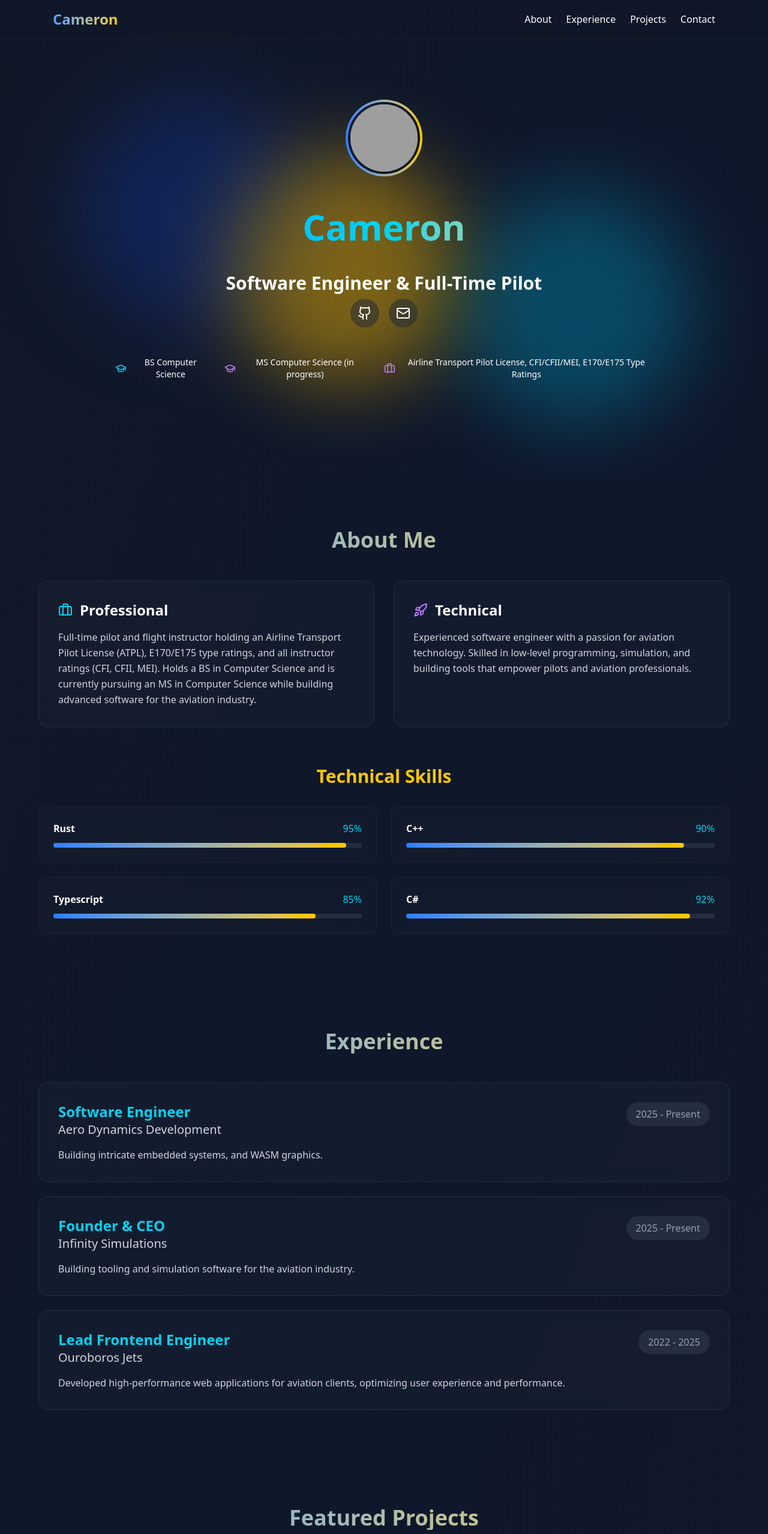
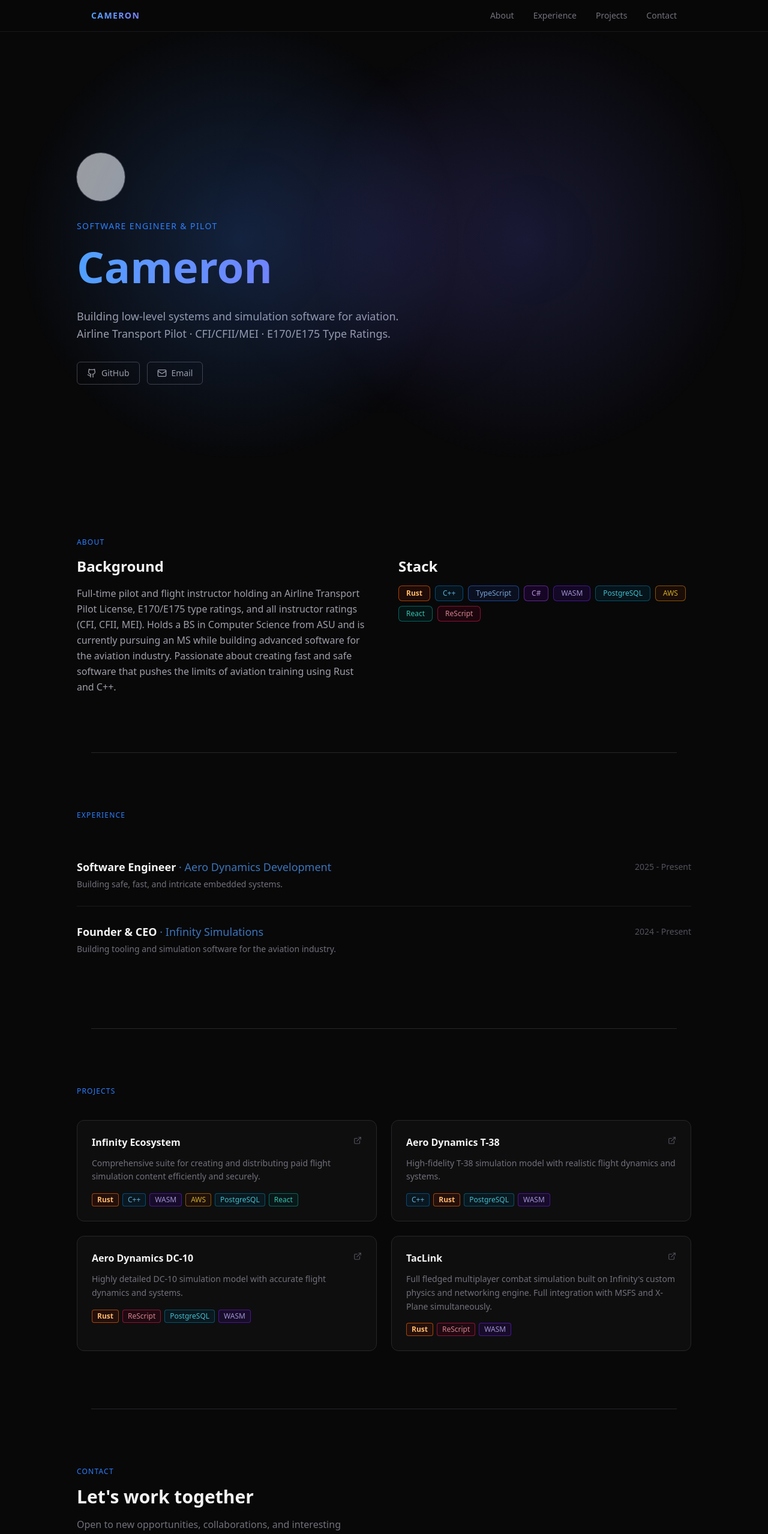
Before and after one commit to Cameron-Griego/cameron-griego.github.io, a React (Vite) app: page / in a window 1280 px wide. Shown: the top 2557 px of the page at 60% size. Built offline with nearby package versions, Linux system fonts and the light colour scheme; grey boxes are pictures that could not be loaded.

Commit message:
Update portfolio colors

```diff
--- a/src/Portfolio.tsx
+++ b/src/Portfolio.tsx
@@ -1,49 +1,33 @@
-import { useState, useEffect } from "react";
-import {
-	Github,
-	Mail,
-	Briefcase,
-	GraduationCap,
-	Rocket,
-	ExternalLink,
-} from "lucide-react";
+import { Github, Mail, ExternalLink } from "lucide-react";
 
-export default function Portfolio() {
-	const [_scrollY, setScrollY] = useState(0);
+const techColors: Record<string, string> = {
+	Rust: "border-orange-500/60 text-orange-300 bg-orange-950/40 font-semibold",
+	"C++": "border-sky-600/50 text-sky-300/80 bg-sky-950/30",
+	TypeScript: "border-blue-500/50 text-blue-300/80 bg-blue-950/30",
+	"C#": "border-purple-500/50 text-purple-300/80 bg-purple-950/30",
+	WASM: "border-violet-600/50 text-violet-300/80 bg-violet-950/30",
+	PostgreSQL: "border-cyan-600/50 text-cyan-300/80 bg-cyan-950/30",
+	AWS: "border-amber-500/50 text-amber-300/80 bg-amber-950/30",
+	React: "border-teal-500/50 text-teal-300/80 bg-teal-950/30",
+	ReScript: "border-rose-500/50 text-rose-300/80 bg-rose-950/30",
+};
 
-	useEffect(() => {
-		const handleScroll = () => setScrollY(window.scrollY);
-		window.addEventListener("scroll", handleScroll);
-		return () => window.removeEventListener("scroll", handleScroll);
-	}, []);
-
-	const skills = [
-		{ name: "Rust", level: 95 },
-		{ name: "C++", level: 90 },
-		{ name: "Typescript", level: 85 },
-		{ name: "C#", level: 92 },
-	];
+const tagClass = (name: string, base: string) =>
+	`${base} ${techColors[name] ?? "border-zinc-700 text-zinc-400 bg-zinc-800/40"}`;
 
 const experiences = [
 	{
 		title: "Software Engineer",
 		company: "Aero Dynamics Development",
 		period: "2025 - Present",
-			description: "Building intricate embedded systems, and WASM graphics.",
+		description: "Building safe, fast, and intricate embedded systems.",
 	},
 	{
 		title: "Founder & CEO",
 		company: "Infinity Simulations",
-			period: "2025 - Present",
+		period: "2024 - Present",
 		description:
 			"Building tooling and simulation software for the aviation industry.",
-		},
-		{
-			title: "Lead Frontend Engineer",
-			company: "Ouroboros Jets",
-			period: "2022 - 2025",
-			description:
-				"Developed high-performance web applications for aviation clients, optimizing user experience and performance.",
 	},
 ];
 
@@ -56,51 +40,78 @@ export default function Portfolio() {
 		link: "https://www.infinity-simulations.com/#/about",
 	},
 	{
-			title: "Aero Dynamics T-38 Aircraft",
+		title: "Aero Dynamics T-38",
 		description:
-				"High fidelity T-38 simulation model with realistic flight dynamics and systems.",
+			"High-fidelity T-38 simulation model with realistic flight dynamics and systems.",
 		tech: ["C++", "Rust", "PostgreSQL", "WASM"],
 		link: "https://www.infinity-simulations.com/#/aircraft",
 	},
 	{
-			title: "Ouroboros Jets E-Series Aircraft",
+		title: "Aero Dynamics DC-10",
 		description:
-				"Simulation of the Embraer E-Jet series with detailed systems and performance modeling.",
-			tech: ["Typescript", "C++", "Rust", "PostgreSQL", "WASM"],
-			link: "#",
+			"Highly detailed DC-10 simulation model with accurate flight dynamics and systems.",
+		tech: ["Rust", "ReScript", "PostgreSQL", "WASM"],
+		link: "https://www.infinity-simulations.com/#/aircraft",
+	},
+	{
+		title: "TacLink",
+		description:
+			"Full fledged multiplayer combat simulation built on Infinity's custom physics and networking engine. Full integration with MSFS and X-Plane simultaneously.",
+		tech: ["Rust", "ReScript", "WASM"],
+		link: "https://www.infinity-simulations.com/",
 	},
 ];
 
+const skills = [
+	"Rust",
+	"C++",
+	"TypeScript",
+	"C#",
+	"WASM",
+	"PostgreSQL",
+	"AWS",
+	"React",
+	"ReScript",
+];
+
+export default function Portfolio() {
 	return (
-		<div className="min-h-screen bg-gradient-to-br from-gray-900 via-slate-900 to-gray-900 text-white">
-			{/* Animated background gradient */}
-			<div className="fixed inset-0 overflow-hidden pointer-events-none">
+		<div className="min-h-screen bg-[#080809] text-zinc-200 font-sans antialiased">
+			{/* Background glows */}
 			<div
-					className="absolute w-96 h-96 bg-blue-700 rounded-full mix-blend-multiply filter blur-3xl opacity-20 animate-pulse"
-					style={{ top: "20%", left: "10%", animationDuration: "7s" }}
+				className="fixed top-0 left-0 w-200 h-200 rounded-full pointer-events-none"
+				style={{
+					background:
+						"radial-gradient(circle, rgba(59,130,246,0.22) 0%, transparent 65%)",
+				}}
 			/>
 			<div
-					className="absolute w-96 h-96 bg-cyan-600 rounded-full mix-blend-multiply filter blur-3xl opacity-20 animate-pulse"
-					style={{ top: "40%", right: "10%", animationDuration: "9s" }}
+				className="fixed bottom-0 right-0 w-200 h-200 rounded-full pointer-events-none"
+				style={{
+					background:
+						"radial-gradient(circle, rgba(99,102,241,0.18) 0%, transparent 65%)",
+				}}
 			/>
 			<div
-					className="absolute w-96 h-96 bg-yellow-500 rounded-full mix-blend-multiply filter blur-3xl opacity-20 animate-pulse"
-					style={{ bottom: "20%", left: "30%", animationDuration: "11s" }}
+				className="fixed top-1/2 left-1/2 -translate-x-1/2 -translate-y-1/2 w-150 h-150 rounded-full pointer-events-none"
+				style={{
+					background:
+						"radial-gradient(circle, rgba(139,92,246,0.07) 0%, transparent 70%)",
+				}}
 			/>
-			</div>
 
 			{/* Navigation */}
-			<nav className="fixed top-0 w-full z-50 backdrop-blur-md bg-gray-900/60 border-b border-gray-800/50">
-				<div className="max-w-6xl mx-auto px-6 py-4 flex justify-between items-center">
-					<div className="text-2xl font-bold bg-gradient-to-r from-blue-400 to-yellow-400 text-transparent bg-clip-text">
+			<nav className="fixed top-0 w-full z-50 border-b border-zinc-800/60 bg-[#080809]/80 backdrop-blur-md">
+				<div className="max-w-5xl mx-auto px-6 py-4 flex justify-between items-center">
+					<span className="text-sm font-semibold tracking-widest uppercase bg-linear-to-r from-blue-400 to-indigo-400 text-transparent bg-clip-text">
 						Cameron
-					</div>
-					<div className="flex gap-6">
-						{["About", "Experience", "Projects", "Contact"].map((item) => (
+					</span>
+					<div className="flex gap-8 text-sm text-zinc-500">
+						{["about", "experience", "projects", "contact"].map((item) => (
 							<a
 								key={item}
-								href={`#${item.toLowerCase()}`}
-								className="hover:text-cyan-400 transition-colors duration-300"
+								href={`#${item}`}
+								className="hover:text-zinc-200 transition-colors duration-200 capitalize"
 							>
 								{item}
 							</a>
@@ -109,216 +120,216 @@ export default function Portfolio() {
 				</div>
 			</nav>
 
-			{/* Hero Section */}
-			<section
-				id="hero"
-				className="min-h-screen flex items-center justify-center relative px-6"
-			>
-				<div className="max-w-4xl text-center z-10">
-					<div className="mb-6">
-						<div className="w-32 h-32 mx-auto rounded-full bg-gradient-to-r from-blue-500 to-yellow-400 p-1 mb-4 overflow-hidden">
+			{/* Hero */}
+			<section className="min-h-screen flex items-center px-6 pt-24">
+				<div className="max-w-5xl mx-auto w-full">
+					<div className="mb-8">
+						<div className="w-20 h-20 rounded-full overflow-hidden ring-1 ring-zinc-700 mb-8">
 							<img
 								src="https://github.com/Cameron-Griego/cameron-griego.github.io/blob/master/public/hero.jpg?raw=true"
 								alt="Cameron"
-								className="w-full h-full object-cover rounded-full border-4 border-gray-900"
-								style={{ minHeight: "100%", minWidth: "100%" }}
+								className="w-full h-full object-cover"
 							/>
 						</div>
+						<p className="text-blue-500 text-sm font-medium tracking-widest uppercase mb-3">
+							Software Engineer & Pilot
+						</p>
+						<h1 className="text-5xl sm:text-7xl font-bold leading-tight mb-6">
+							<span className="bg-linear-to-r from-blue-400 to-indigo-400 text-transparent bg-clip-text">
+								Cameron
+							</span>
+						</h1>
+						<p className="text-zinc-400 text-lg max-w-xl leading-relaxed">
+							Building low-level systems and simulation software for aviation.
+							Airline Transport Pilot · CFI/CFII/MEI · E170/E175 Type Ratings.
+						</p>
 					</div>
 
-					<h1 className="text-6xl font-bold mb-4 bg-gradient-to-r from-blue-400 via-cyan-400 to-yellow-400 text-transparent bg-clip-text leading-loose">
-						Cameron
-					</h1>
-					<h2 className="text-3xl font-bold mb-2 text-white">
-						{" "}
-						Software Engineer & Full-Time Pilot
-					</h2>
-
-					<div className="flex gap-4 justify-center mb-12">
+					<div className="flex gap-3 mt-8">
 						<a
-							href="https://github.com/tacotakedown"
+							href="https://github.com/camerongr"
+							target="_blank"
 							rel="noopener noreferrer"
-							target="_blank"
-							className="p-3 rounded-full bg-gray-800/50 backdrop-blur-sm hover:bg-cyan-500/20 transition-all duration-300 hover:scale-110"
+							className="flex items-center gap-2 px-4 py-2 rounded-md border border-zinc-700 text-zinc-400 text-sm hover:border-zinc-500 hover:text-zinc-200 transition-all duration-200"
 						>
-							<Github size={24} />
+							<Github size={16} />
+							GitHub
 						</a>
 						<a
 							href="mailto:portfolio.chief702@passmail.net"
-							className="p-3 rounded-full bg-gray-800/50 backdrop-blur-sm hover:bg-cyan-500/20 transition-all duration-300 hover:scale-110"
+							className="flex items-center gap-2 px-4 py-2 rounded-md border border-zinc-700 text-zinc-400 text-sm hover:border-zinc-500 hover:text-zinc-200 transition-all duration-200"
 						>
-							<Mail size={24} />
+							<Mail size={16} />
+							Email
 						</a>
 					</div>
-					<div className="flex gap-6 justify-center text-sm">
-						<div className="flex items-center gap-2">
-							<GraduationCap className="text-cyan-400" size={20} />
-							<span>BS Computer Science</span>
 				</div>
-						<div className="flex items-center gap-2">
-							<GraduationCap className="text-purple-400" size={20} />
-							<span>MS Computer Science (in progress)</span>
+			</section>
+
+			{/* About */}
+			<section id="about" className="py-24 px-6">
+				<div className="max-w-5xl mx-auto">
+					<p className="text-blue-500 text-xs font-medium tracking-widest uppercase mb-4">
+						About
+					</p>
+					<div className="grid md:grid-cols-2 gap-12">
+						<div>
+							<h2 className="text-2xl font-semibold text-zinc-100 mb-4">
+								Background
+							</h2>
+							<p className="text-zinc-400 leading-relaxed">
+								Full-time pilot and flight instructor holding an Airline
+								Transport Pilot License, E170/E175 type ratings, and all
+								instructor ratings (CFI, CFII, MEI). Holds a BS in Computer
+								Science from ASU and is currently pursuing an MS while building
+								advanced software for the aviation industry. Passionate about
+								creating fast and safe software that pushes the limits of
+								aviation training using Rust and C++.
+							</p>
 						</div>
-						<div className="flex items-center gap-2">
-							<Briefcase className="text-purple-400" size={20} />
-							<span>
-								Airline Transport Pilot License, CFI/CFII/MEI, E170/E175 Type
-								Ratings
+						<div>
+							<h2 className="text-2xl font-semibold text-zinc-100 mb-4">
+								Stack
+							</h2>
+							<div className="flex flex-wrap gap-2">
+								{skills.map((s) => (
+									<span
+										key={s}
+										className={tagClass(
+											s,
+											"px-3 py-1 text-xs rounded-md border",
+										)}
+									>
+										{s}
 									</span>
+								))}
+							</div>
 						</div>
 					</div>
 				</div>
 			</section>
 
-			{/* About Section */}
-			<section id="about" className="py-20 px-6 relative">
-				<div className="max-w-6xl mx-auto">
-					<h2 className="text-4xl font-bold mb-12 text-center bg-gradient-to-r from-blue-400 to-yellow-400 text-transparent bg-clip-text">
-						About Me
-					</h2>
-					<div className="grid md:grid-cols-2 gap-8">
-						<div className="backdrop-blur-sm bg-gray-800/30 rounded-2xl p-8 border border-gray-700/50 hover:border-blue-500/50 transition-all duration-300">
-							<h3 className="text-2xl font-bold mb-4 flex items-center gap-3">
-								<Briefcase className="text-cyan-400" />
-								Professional
+			{/* Divider */}
+			<div className="max-w-5xl mx-auto px-6">
+				<div className="border-t border-zinc-800" />
+			</div>
+
+			{/* Experience */}
+			<section id="experience" className="py-24 px-6">
+				<div className="max-w-5xl mx-auto">
+					<p className="text-blue-500 text-xs font-medium tracking-widest uppercase mb-10">
+						Experience
+					</p>
+					<div className="space-y-1">
+						{experiences.map((exp) => (
+							<div
+								key={exp.company}
+								className="grid md:grid-cols-[1fr_auto] gap-4 py-6 border-b border-zinc-800/60 last:border-0 group"
+							>
+								<div>
+									<h3 className="text-zinc-100 font-semibold text-lg mb-1">
+										{exp.title}
+										<span className="text-blue-400/70 font-normal">
+											{" "}
+											· {exp.company}
+										</span>
 									</h3>
-							<p className="text-gray-300 leading-relaxed">
-								Full-time pilot and flight instructor holding an Airline
-								Transport Pilot License (ATPL), E170/E175 type ratings, and all
-								instructor ratings (CFI, CFII, MEI). Holds a BS in Computer
-								Science and is currently pursuing an MS in Computer Science
-								while building advanced software for the aviation industry.
+									<p className="text-zinc-500 text-sm leading-relaxed">
+										{exp.description}
 									</p>
 								</div>
-						<div className="backdrop-blur-sm bg-gray-800/30 rounded-2xl p-8 border border-gray-700/50 hover:border-yellow-400/50 transition-all duration-300">
-							<h3 className="text-2xl font-bold mb-4 flex items-center gap-3">
-								<Rocket className="text-purple-400" />
-								Technical
-							</h3>
-							<p className="text-gray-300 leading-relaxed">
-								Experienced software engineer with a passion for aviation
-								technology. Skilled in low-level programming, simulation, and
-								building tools that empower pilots and aviation professionals.
-							</p>
-						</div>
-					</div>
-
-					{/* Skills */}
-					<div className="mt-16">
-						<h3 className="text-3xl font-bold mb-8 text-center text-yellow-400">
-							Technical Skills
-						</h3>
-						<div className="grid md:grid-cols-2 gap-6">
-							{skills.map((skill) => (
-								<div
-									key={skill.name}
-									className="backdrop-blur-sm bg-gray-800/20 rounded-xl p-6 border border-gray-700/30"
-								>
-									<div className="flex justify-between mb-3">
-										<span className="font-semibold">{skill.name}</span>
-										<span className="text-cyan-400">{skill.level}%</span>
-									</div>
-									<div className="w-full bg-gray-700/50 rounded-full h-2">
-										<div
-											className="bg-gradient-to-r from-blue-500 to-yellow-400 h-2 rounded-full transition-all duration-1000"
-											style={{ width: `${skill.level}%` }}
-										/>
-									</div>
-								</div>
-							))}
-						</div>
-					</div>
-				</div>
-			</section>
-
-			{/* Experience Section */}
-			<section id="experience" className="py-20 px-6 relative">
-				<div className="max-w-6xl mx-auto">
-					<h2 className="text-4xl font-bold mb-12 text-center bg-gradient-to-r from-blue-400 to-yellow-400 text-transparent bg-clip-text">
-						Experience
-					</h2>
-					<div className="space-y-6">
-						{experiences.map((exp, index) => (
-							<div
-								key={index}
-								className="backdrop-blur-sm bg-gray-800/30 rounded-2xl p-8 border border-gray-700/50 hover:border-blue-500/50 transition-all duration-300 hover:transform hover:scale-105"
-							>
-								<div className="flex justify-between items-start mb-4">
-									<div>
-										<h3 className="text-2xl font-bold text-cyan-400">
-											{exp.title}
-										</h3>
-										<p className="text-xl text-gray-300">{exp.company}</p>
-									</div>
-									<span className="text-gray-400 bg-gray-700/50 px-4 py-2 rounded-full">
+								<span className="text-zinc-600 text-sm whitespace-nowrap mt-1">
 									{exp.period}
 								</span>
-								</div>
-								<p className="text-gray-300">{exp.description}</p>
 							</div>
 						))}
 					</div>
 				</div>
 			</section>
 
-			{/* Projects Section */}
-			<section id="projects" className="py-20 px-6 relative">
-				<div className="max-w-6xl mx-auto">
-					<h2 className="text-4xl font-bold mb-12 text-center bg-gradient-to-r from-blue-400 to-yellow-400 text-transparent bg-clip-text">
-						Featured Projects
-					</h2>
-					<div className="grid md:grid-cols-2 lg:grid-cols-3 gap-6">
-						{projects.map((project, index) => (
-							<div
-								key={index}
-								className="backdrop-blur-sm bg-gray-800/30 rounded-2xl p-6 border border-gray-700/50 hover:border-yellow-400/50 transition-all duration-300 hover:transform hover:scale-105 group"
+			{/* Divider */}
+			<div className="max-w-5xl mx-auto px-6">
+				<div className="border-t border-zinc-800" />
+			</div>
+
+			{/* Projects */}
+			<section id="projects" className="py-24 px-6">
+				<div className="max-w-5xl mx-auto">
+					<p className="text-blue-500 text-xs font-medium tracking-widest uppercase mb-10">
+						Projects
+					</p>
+					<div className="grid sm:grid-cols-2 gap-6">
+						{projects.map((project) => (
+							<a
+								key={project.title}
+								href={project.link}
+								target="_blank"
+								rel="noopener noreferrer"
+								className="group block p-6 rounded-xl border border-zinc-800 bg-zinc-900/40 hover:border-blue-700/60 hover:bg-blue-950/20 transition-all duration-200"
 							>
-								<h3 className="text-xl font-bold mb-3 flex items-center justify-between">
+								<div className="flex items-start justify-between mb-3">
+									<h3 className="text-zinc-100 font-semibold">
 										{project.title}
+									</h3>
 									<ExternalLink
-										size={20}
-										className="text-gray-400 group-hover:text-cyan-400 transition-colors"
+										size={14}
+										className="text-zinc-600 group-hover:text-blue-400 transition-colors mt-0.5 shrink-0 ml-3"
 									/>
-								</h3>
-								<p className="text-gray-300 mb-4">{project.description}</p>
-								<div className="flex flex-wrap gap-2">
-									{project.tech.map((tech) => (
+								</div>
+								<p className="text-zinc-500 text-sm leading-relaxed mb-4">
+									{project.description}
+								</p>
+								<div className="flex flex-wrap gap-1.5">
+									{project.tech.map((t) => (
 										<span
-											key={tech}
-											className="px-3 py-1 bg-gray-700/50 rounded-full text-sm text-blue-400"
+											key={t}
+											className={tagClass(
+												t,
+												"px-2 py-0.5 text-xs rounded border",
+											)}
 										>
-											{tech}
+											{t}
 										</span>
 									))}
 								</div>
-							</div>
+							</a>
 						))}
 					</div>
 				</div>
 			</section>
 
-			{/* Contact Section */}
-			<section id="contact" className="py-20 px-6 relative">
-				<div className="max-w-4xl mx-auto text-center">
-					<h2 className="text-4xl font-bold mb-8 bg-gradient-to-r from-blue-400 to-yellow-400 text-transparent bg-clip-text">
-						Let's Build Something Amazing
+			{/* Divider */}
+			<div className="max-w-5xl mx-auto px-6">
+				<div className="border-t border-zinc-800" />
+			</div>
+
+			{/* Contact */}
+			<section id="contact" className="py-24 px-6">
+				<div className="max-w-5xl mx-auto">
+					<p className="text-blue-500 text-xs font-medium tracking-widest uppercase mb-4">
+						Contact
+					</p>
+					<h2 className="text-3xl font-semibold text-zinc-100 mb-4">
+						Let's work together
 					</h2>
-					<p className="text-xl text-gray-300 mb-12">
+					<p className="text-zinc-500 mb-8 max-w-md">
 						Open to new opportunities, collaborations, and interesting projects.
 					</p>
 					<a
 						href="mailto:portfolio.chief702@passmail.net"
-						className="inline-block px-8 py-4 bg-gradient-to-r from-blue-500 to-yellow-400 rounded-full font-semibold text-lg hover:shadow-lg hover:shadow-blue-500/50 transition-all duration-300 hover:scale-105"
+						className="inline-flex items-center gap-2 px-5 py-3 rounded-md bg-blue-600 hover:bg-blue-500 text-white text-sm font-medium transition-colors duration-200"
 					>
-						Get In Touch
+						<Mail size={16} />
+						Get in touch
 					</a>
 				</div>
 			</section>
 
 			{/* Footer */}
-			<footer className="py-8 px-6 border-t border-gray-800/50 backdrop-blur-sm bg-gray-900/60">
-				<div className="max-w-6xl mx-auto text-center text-gray-400">
-					<p>© 2025 All rights reserved. Built with React & Tailwind CSS</p>
+			<footer className="border-t border-zinc-800/60 py-8 px-6">
+				<div className="max-w-5xl mx-auto flex justify-between items-center text-zinc-600 text-xs">
+					<span>© 2026 Cameron</span>
+					<span>Built with React & Tailwind</span>
 				</div>
 			</footer>
 		</div>
```
Lines whose indentation alone changed are shown as unchanged.
